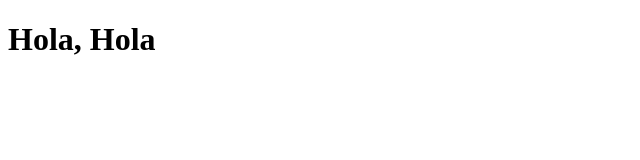
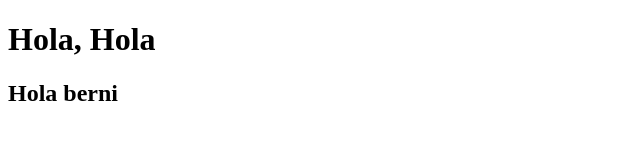
Before and after one commit to BGamboaCar/pro1-grupo3-palabra, a plain HTML site: page index.html in a window 1280 px wide. Shown: the whole page, without its empty margins (0-640 px from the left). Drawn offline with Linux system fonts and the light colour scheme.

Commit message:
Agregue un h2

```diff
--- a/index.html
+++ b/index.html
@@ -7,6 +7,7 @@
 </head>
 <body>
     <h1>Hola, Hola</h1>
+    <h2>Hola berni</h2>
     <script src="./js/index.js"></script>
 </body>
 </html>
```
